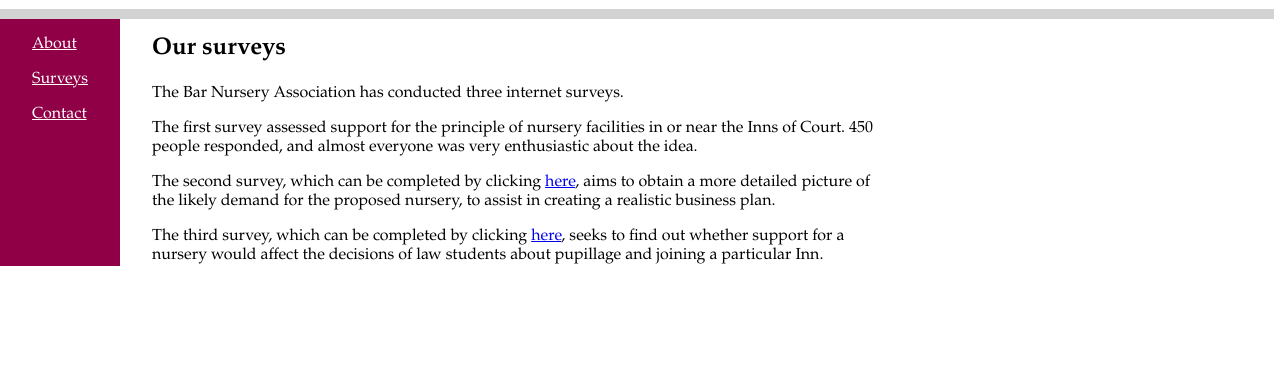
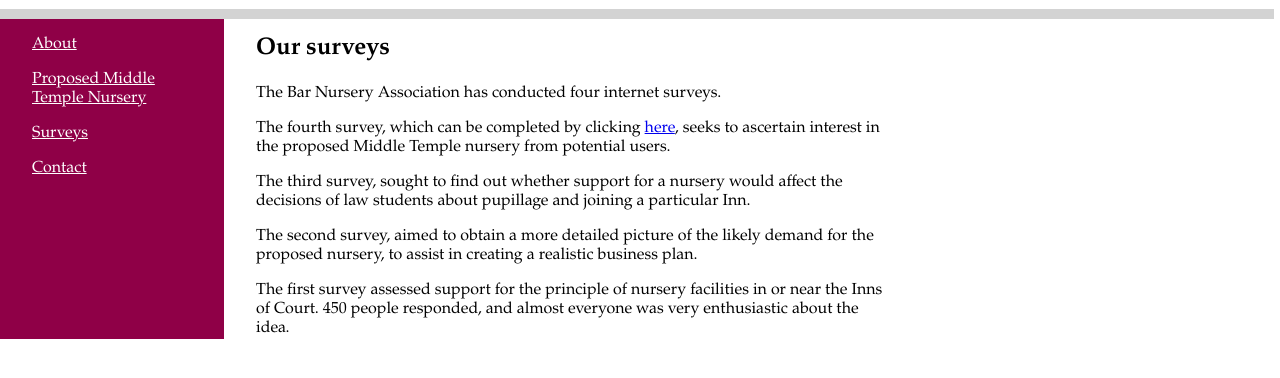
Before and after one commit to benbc/bar-nursery-assoc, a plain HTML site: page website/surveys.html in a window 1280 px wide. Shown: the part 142-520 px from the top of the page. Drawn offline with Linux system fonts and the light colour scheme.

Commit message:
Changes for Middle Temple proposal.

```diff
--- a/website/style.css
+++ b/website/style.css
@@ -24,6 +24,7 @@ table {
 	vertical-align: top;
 	text-align: left;
 	padding: 1em 2em;
+        width: 10em;
 }
 
 #menu :link, #menu :visited {
--- a/website/surveys.html
+++ b/website/surveys.html
@@ -20,6 +20,7 @@
   <td id="menu">
     <ul>
       <li><a href="index.html">About</a></li>
+      <li><a href="middle-temple.html">Proposed Middle Temple Nursery</a></li>
       <li><a href="surveys.html">Surveys</a></li>
       <li><a href="contact.html">Contact</a></li>
     </ul>
@@ -27,24 +28,25 @@
   <td id="content">
     <h2>Our surveys</h2>
 
-<p>The Bar Nursery Association has conducted three internet
+<p>The Bar Nursery Association has conducted four internet
 surveys.</p>
+
+<p>The fourth survey, which can be completed by clicking <a
+href="http://www.surveymonkey.com/s/5HDZB62">here</a>, seeks to
+ascertain interest in the proposed Middle Temple nursery from
+potential users.</p>
+
+<p>The third survey, sought to find out whether support for a nursery
+would affect the decisions of law students about pupillage and joining
+a particular Inn.</p>
+
+<p>The second survey, aimed to obtain a more detailed picture of the
+likely demand for the proposed nursery, to assist in creating a
+realistic business plan.</p>
 
 <p>The first survey assessed support for the principle of nursery
 facilities in or near the Inns of Court.  450 people responded,
 and almost everyone was very enthusiastic about the idea.</p>
-
-<p>The second survey, which can be completed by clicking <a
-href="http://www.surveymonkey.com/s.aspx?sm=8_2b8PEFZzHVk1W5pObKAOOw_3d_3d"
->here</a>, aims to obtain a more detailed picture of the likely demand
-for the proposed nursery, to assist in creating a realistic business
-plan.</p>
-
-<p>The third survey, which can be completed by clicking <a
-href="http://www.surveymonkey.com/s.aspx?sm=2NuQKoydisezvcW5kws94w_3d_3d"
->here</a>, seeks to find out whether support for a nursery would
-affect the decisions of law students about pupillage and joining a
-particular Inn.</p>
 
   </td>
   <td id="filler">
```
Also changed, not shown: website/contact.html (+1 -0 lines), website/index.html (+18 -10 lines).
